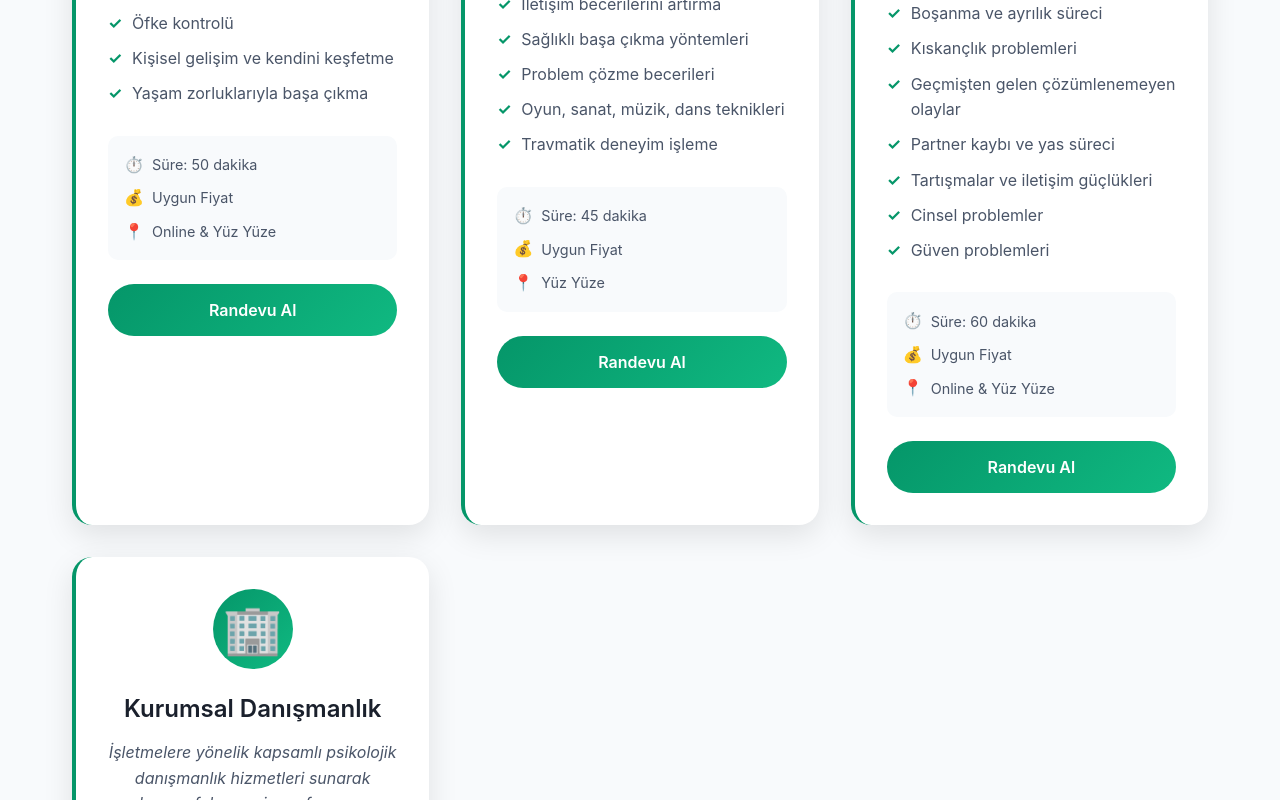
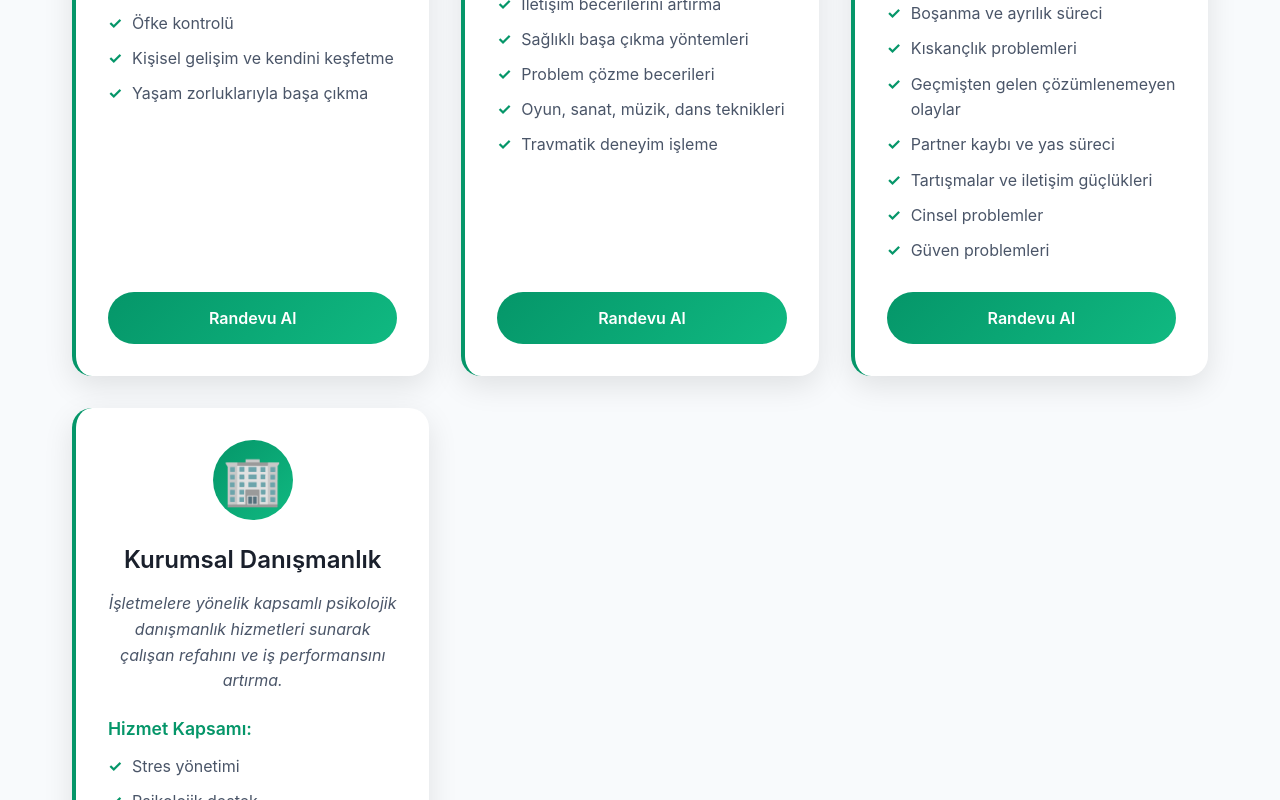
Before and after one commit to yagmuxr/oyku-psiko-danisma, a React (Vite) app: page /hizmetler in a window 1280 px wide. Shown: the part 920-1720 px from the top of the page. Built offline with nearby package versions, Linux system fonts and the light colour scheme.

Commit message:
Services renew

```diff
--- a/src/App.jsx
+++ b/src/App.jsx
@@ -84,9 +84,9 @@ function App() {
           <div className="quote-background"></div>
           <div className="quote-content">
             <blockquote>
-              "Kendinizi anlamak, değişimin ilk adımıdır."
+              "Dünyayı değiştirmek isteyen, önce kendinden başlamalıdır."
             </blockquote>
-            <cite>- Öykü Çengel</cite>
+            <cite>- Mahatma Gandhi</cite>
           </div>
         </section>
 
--- a/src/pages/Services.css
+++ b/src/pages/Services.css
@@ -73,6 +73,8 @@
   box-shadow: 0 10px 30px rgba(0, 0, 0, 0.1);
   transition: all 0.3s ease;
   border-left: 4px solid #059669;
+  display: flex;
+  flex-direction: column;
 }
 
 .service-card:hover {
@@ -169,6 +171,7 @@
   font-weight: 600;
   cursor: pointer;
   transition: all 0.3s ease;
+  margin-top: auto;
 }
 
 .service-btn:hover {
--- a/src/pages/Services.jsx
+++ b/src/pages/Services.jsx
@@ -19,8 +19,6 @@ const Services = () => {
         'Kişisel gelişim ve kendini keşfetme',
         'Yaşam zorluklarıyla başa çıkma'
       ],
-      duration: '50 dakika',
-      price: 'Uygun Fiyat',
       type: 'online-yuzyuze'
     },
     {
@@ -35,10 +33,8 @@ const Services = () => {
         'Problem çözme becerileri',
         'Oyun, sanat, müzik, dans teknikleri',
         'Travmatik deneyim işleme'
-      ],
-      duration: '45 dakika',
-      price: 'Uygun Fiyat',
-      type: 'yuzyuze'
+        ],
+        type: 'yuzyuze'
     },
     {
       id: 3,
@@ -56,8 +52,6 @@ const Services = () => {
         'Cinsel problemler',
         'Güven problemleri'
       ],
-      duration: '60 dakika',
-      price: 'Uygun Fiyat',
       type: 'online-yuzyuze'
     },
     {
@@ -76,8 +70,6 @@ const Services = () => {
         'Motivasyon stratejileri',
         'Problem çözme becerileri kazandırma'
       ],
-      duration: 'Değişken',
-      price: 'Proje Bazlı',
       type: 'kurumsal'
     }
   ];
@@ -117,27 +109,6 @@ const Services = () => {
                       ))}
                     </ul>
                   </div>
-
-                  <div className="service-info">
-                    <div className="service-duration">
-                      <span className="info-icon">⏱️</span>
-                      <span>Süre: {service.duration}</span>
-                    </div>
-                    <div className="service-price">
-                      <span className="info-icon">💰</span>
-                      <span>{service.price}</span>
-                    </div>
-                    <div className="service-type">
-                      <span className="info-icon">📍</span>
-                      <span>
-                        {service.type === 'online-yuzyuze' ? 'Online & Yüz Yüze' :
-                         service.type === 'online' ? 'Online' :
-                         service.type === 'yuzyuze' ? 'Yüz Yüze' :
-                         service.type === 'kurumsal' ? 'Kurumsal' : 'Özel'}
-                      </span>
-                    </div>
-                  </div>
-
                   <button className="service-btn" onClick={() => window.scrollTo({top: 0, behavior: 'smooth'})}>
                     Randevu Al
                   </button>
```
